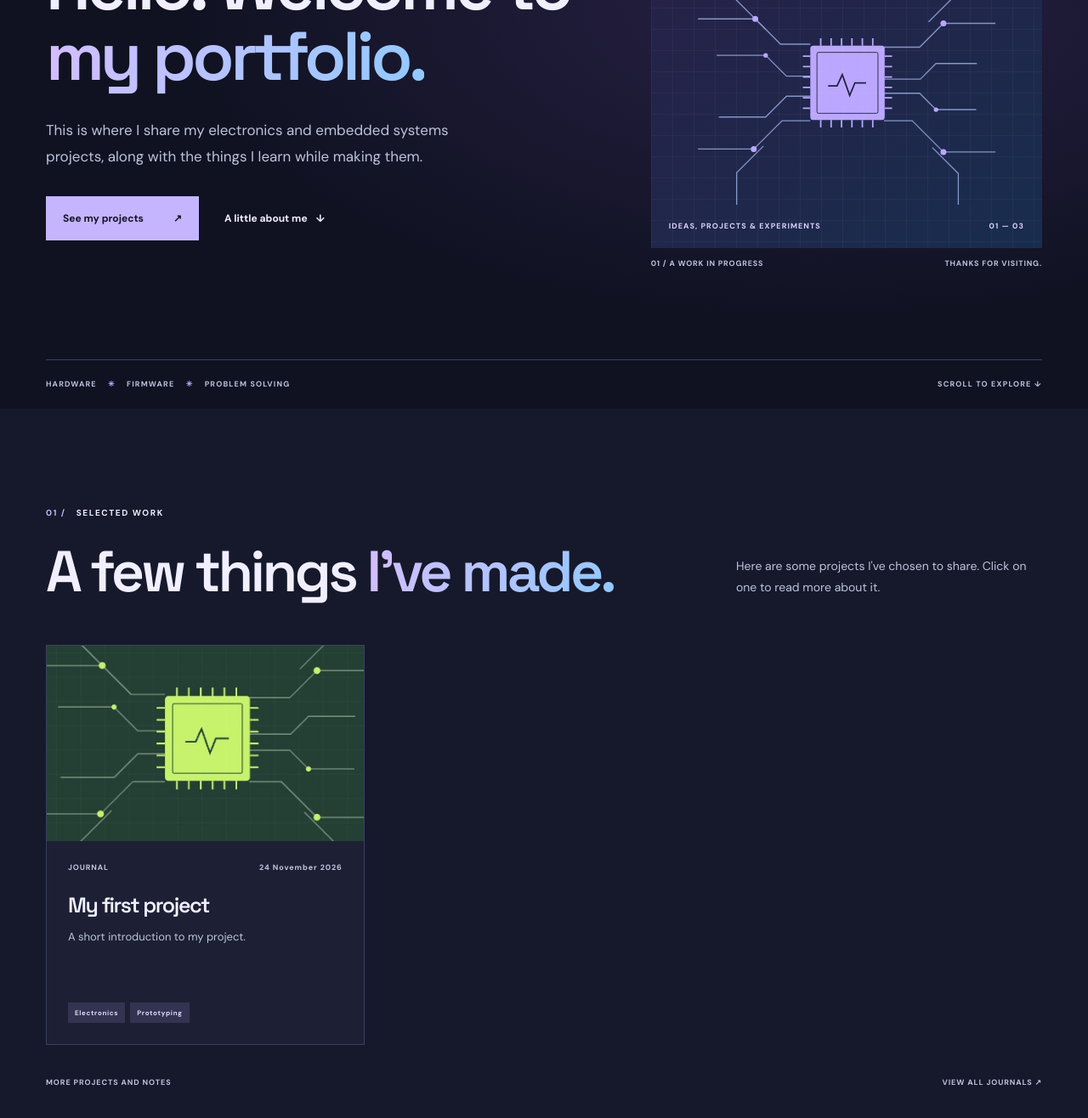
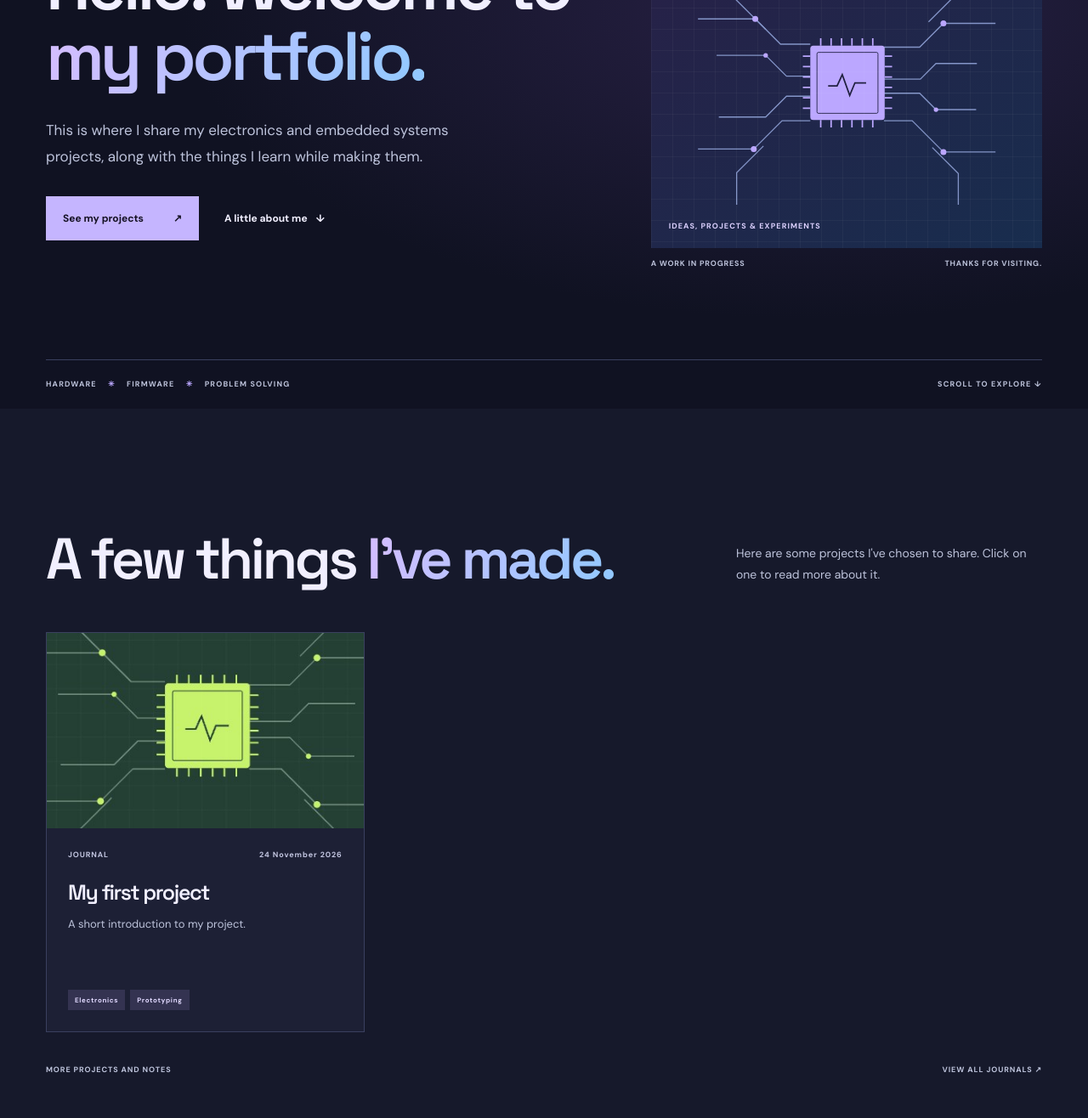
Before and after one commit to joewilkyway/jonathanwilkinson, a Jekyll site: the page built from index.html, in a window 1280 px wide and 1400 px high, scrolled down 285 px. Shown: the top 1316 px of the window at 85% size. Built offline with Jekyll 4.4.1, drawn with Linux system fonts in a browser that asks for light colours.

Commit message:
Refactor art-bottom and art-caption sections
Removed a span from the art-bottom section and updated the art-caption to remove the section number.

```diff
--- a/index.html
+++ b/index.html
@@ -53,9 +53,9 @@
                 <path d="M175 160H187L194 145L204 173L211 156H226" stroke="#202040" stroke-width="2"/>
                 <path d="M165 96V106M179 96V106M193 96V106M207 96V106M221 96V106M235 96V106M165 206V216M179 206V216M193 206V216M207 206V216M221 206V216M235 206V216M141 120H151M141 134H151M141 148H151M141 162H151M141 176H151M141 190H151M251 120H261M251 134H261M251 148H261M251 162H261M251 176H261M251 190H261" stroke="#bba7ff" stroke-width="2"/>
               </svg>
-              <div class="art-bottom"><span>IDEAS, PROJECTS &amp; EXPERIMENTS</span><span>01 — 03</span></div>
+              <div class="art-bottom"><span>IDEAS, PROJECTS &amp; EXPERIMENTS</span></div>
             </div>
-            <p class="art-caption"><span>01 / A WORK IN PROGRESS</span><span>THANKS FOR VISITING.</span></p>
+            <p class="art-caption"><span>A WORK IN PROGRESS</span><span>THANKS FOR VISITING.</span></p>
           </div>
         </div>
         <div class="hero-footer"><span>HARDWARE <i>✳</i> FIRMWARE <i>✳</i> PROBLEM SOLVING</span><a href="#work">SCROLL TO EXPLORE ↓</a></div>
@@ -66,7 +66,7 @@
       <div class="container">
         <div class="section-heading row align-items-end g-3">
           <div class="col-md-7">
-            <p class="eyebrow"><span class="section-number">01 /</span> SELECTED WORK</p>
+            <p class="eyebrow">
             <h2>A few things <em>I've made.</em></h2>
           </div>
           <div class="col-md-5"><p class="section-intro">Here are some projects I've chosen to share. Click on one to read more about it.</p></div>
@@ -88,7 +88,7 @@
     <section id="about" class="section about-section">
       <div class="container">
         <div class="row g-5">
-          <div class="col-lg-5"><p class="eyebrow"><span class="section-number">02 /</span> A BIT ABOUT ME</p><h2>A little more <em>about me.</em></h2></div>
+          <div class="col-lg-5"><p class="eyebrow"><h2>A little more <em>about me.</em></h2></div>
           <div class="col-lg-6 offset-lg-1">
             <p class="about-lead">I enjoy figuring out how things work and making things of my own.</p>
             <p class="about-copy">I’m Jonathan, and this is a space for exploring electronic engineering: the systems we build, the problems we solve, and everything we learn along the way.</p>
```
